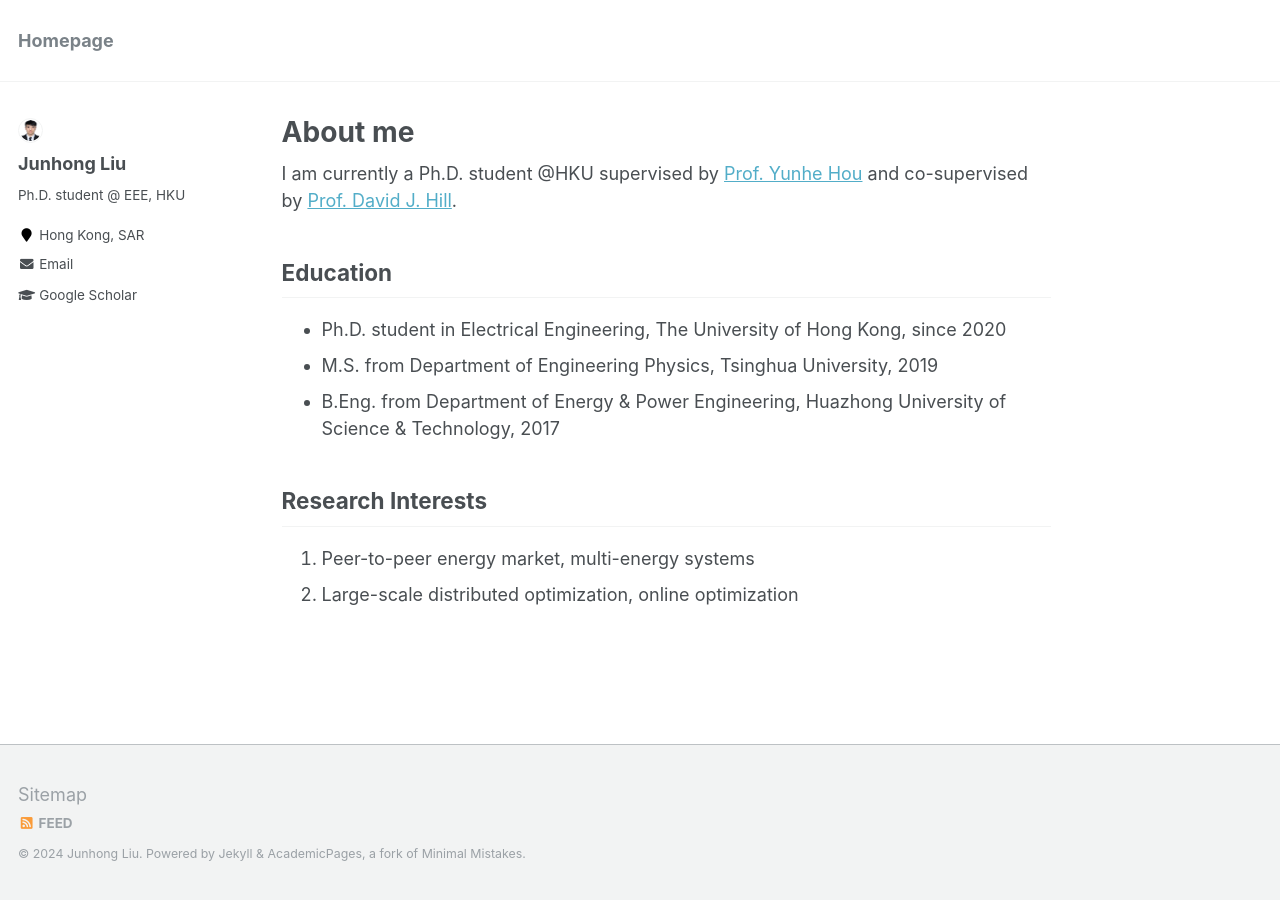
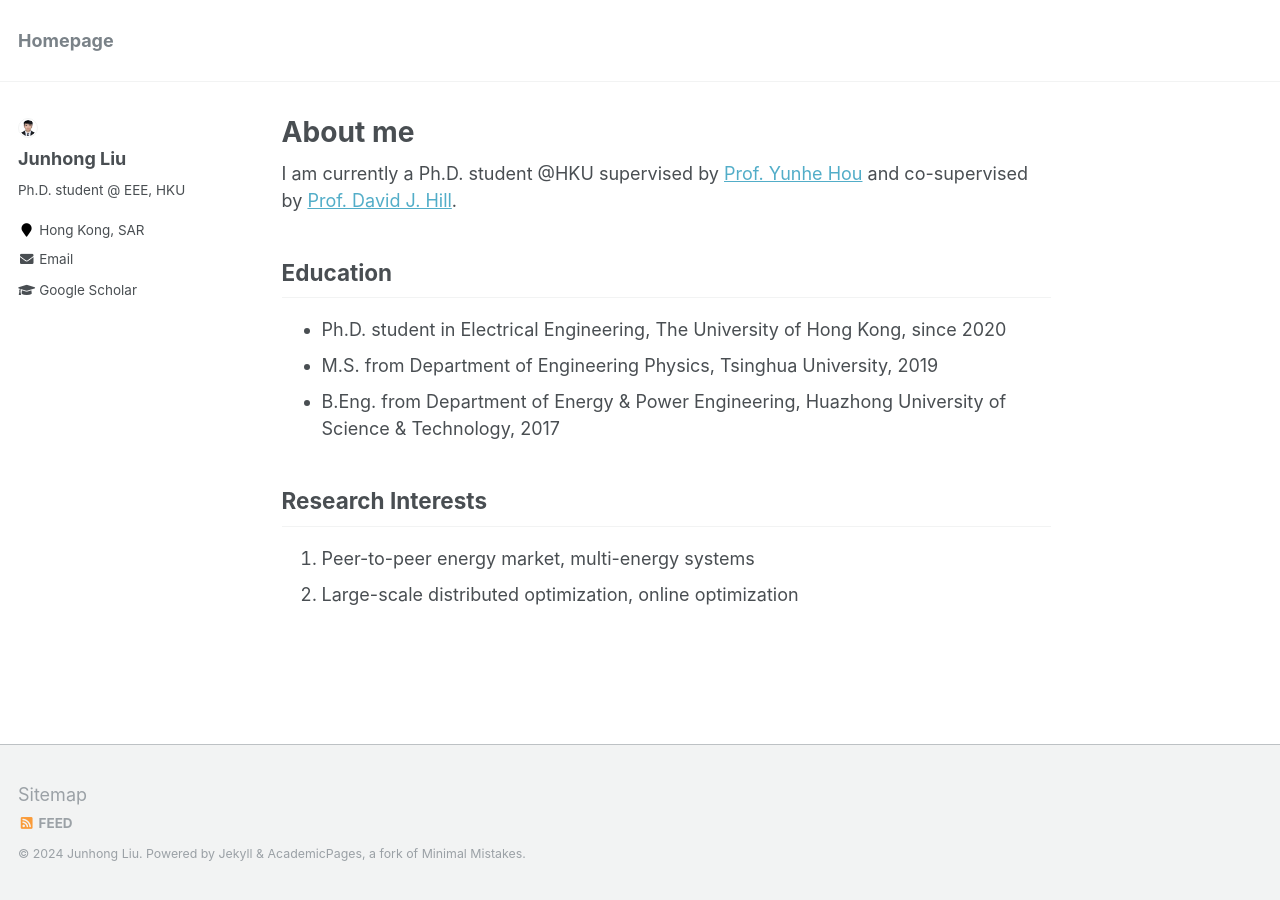
Before and after one commit to johnny-eee/online, a Jekyll site: the page built from _pages/about.md, in a window 1280 px wide. Built offline with Jekyll 4.4.1, drawn with Linux system fonts in a browser that asks for light colours.

Commit message:
Update _sidebar.scss

```diff
--- a/_sass/_sidebar.scss
+++ b/_sass/_sidebar.scss
@@ -72,18 +72,18 @@
 .author__avatar {
   display: table-cell;
   vertical-align: top;
-  width: 25px;
+  width: 20px;
   // set width only, for non-square avatars
   height: 10px;
 
   @include breakpoint($large) {
     display: block;
-    width: 25px;
-    height: 25px;
+    width: 20px;
+    height: 20px;
   }
 
   img {
-    max-width: 25px;
+    max-width: 20px;
     border-radius: 50%;
 
     @include breakpoint($large) {
```
